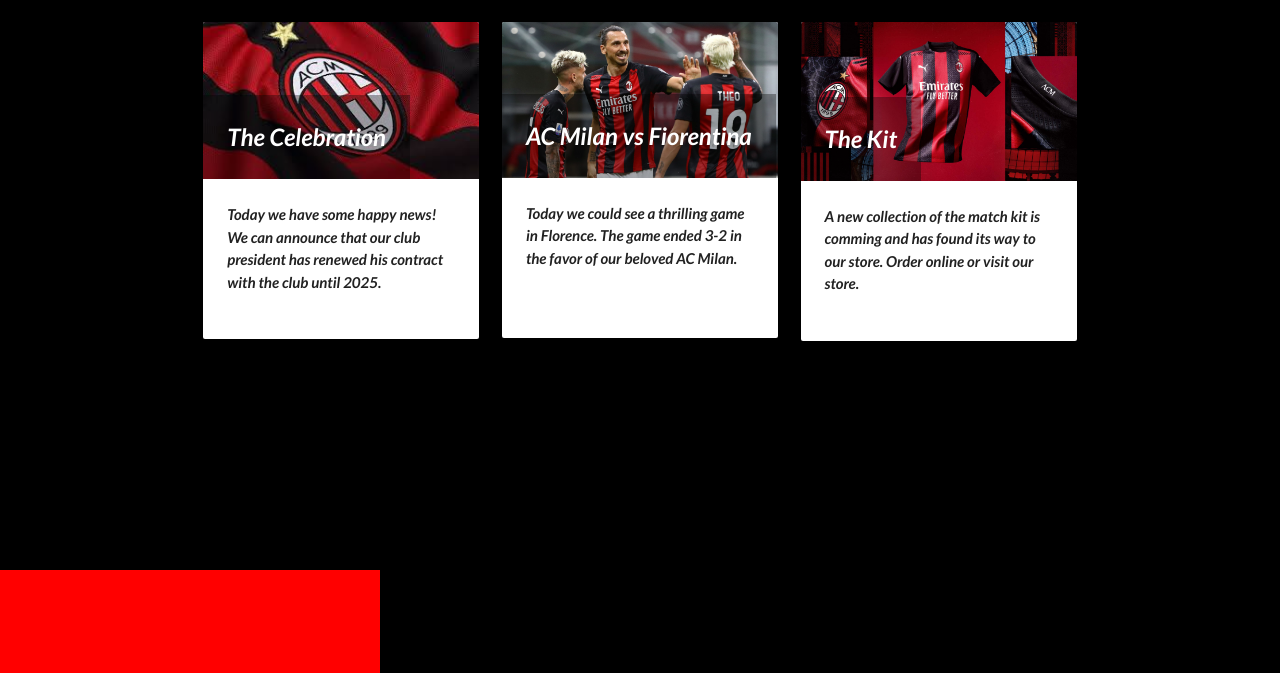
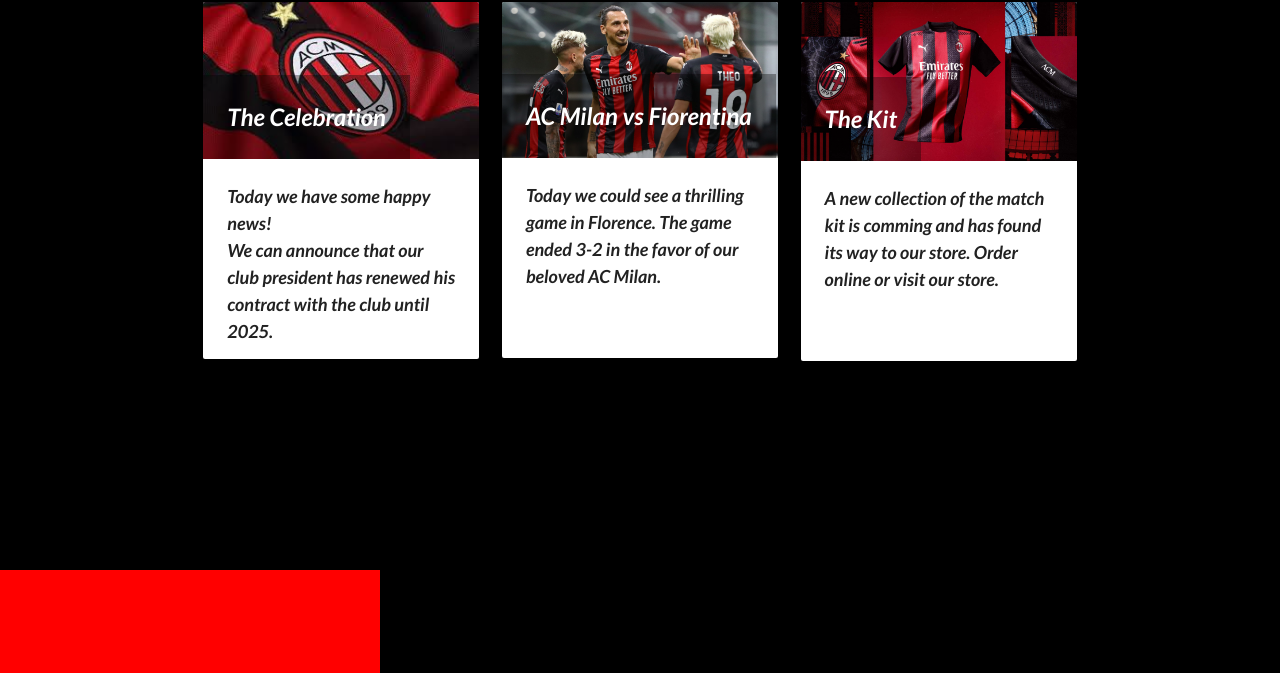
Before and after one commit to Ribbfors/myAcm, a plain HTML site: page index.html in a window 1280 px wide. Shown: the part 1094-1767 px from the top of the page. Drawn offline with nearby package versions, Linux system fonts and the light colour scheme.

Commit message:
Update style.css

```diff
--- a/style.css
+++ b/style.css
@@ -99,7 +99,7 @@
   margin: 0;
 }
 .card-content {
-  height: 20vh;
+  height: 25vh;
 }
 label.active {
   color: red !important;
@@ -113,7 +113,7 @@
   box-shadow: 0 1px 0 0 red !important;
 }
 .card p{
-font-size: 1rem;
+font-size: 1.2rem;
 }
 .card {
   margin-bottom: 10vh;
@@ -285,7 +285,8 @@
 
 input{
   color: white;}
-
+textarea{
+  color: white;}
 
 @media screen and (max-width: 575px) {
   .player h4 {
```
